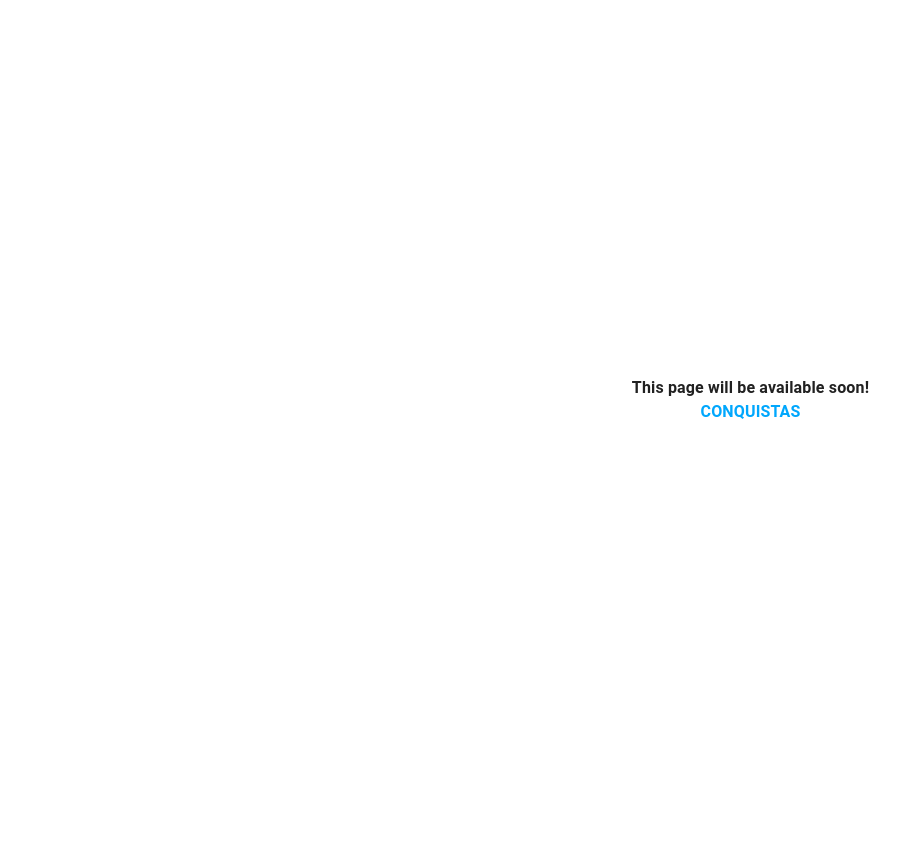
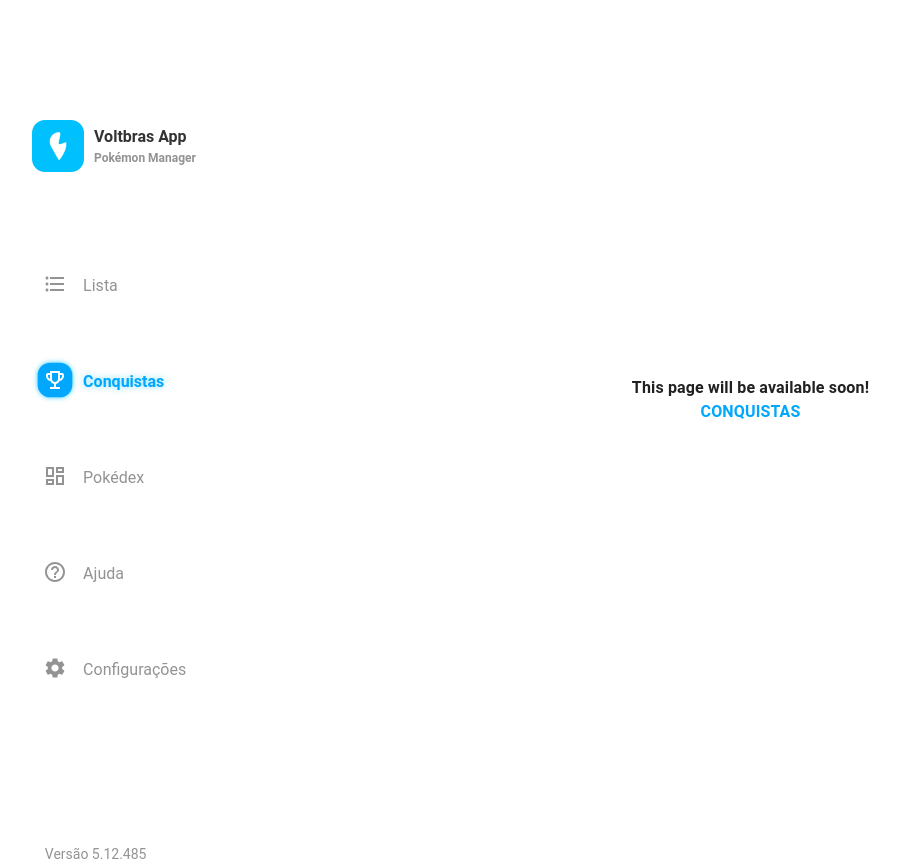
Before and after one commit to Lucas-zz/Pokedex_Front, a React (Create React App) app: page /achievements in a window 1280 px wide. Shown: the whole page, without its empty margins (32-932 px from the left). Before the commit the page ends 800 px from the top, so only its background shows below. Built offline with nearby package versions, Linux system fonts and the light colour scheme.

Commit message:
feat: sideBar menu finished

```diff
--- a/src/App.tsx
+++ b/src/App.tsx
@@ -6,6 +6,7 @@ import { AlertProvider } from './contexts/alertContext';
 import { GlobalStyle } from './style/reset';
 import Load from "./components/Load";
 import { lazy, Suspense } from "react";
+import SideBar from "./components/SideBar";
 
 const Loading = () => {
     return <Load />
@@ -30,6 +31,7 @@ function App() {
             <CssBaseline />
             <AlertProvider>
                 <BrowserRouter>
+                    <SideBar />
                     <Routes>
                         <Route path='/' element={<ListPage />} />
                         <Route path='/achievements' element={<AchievementsPage />} />
--- /dev/null
+++ b/src/components/SideBar/NavigationButton/index.tsx
@@ -0,0 +1,9 @@
+import { Button } from "./style";
+
+export default function NavigationButton({ active, children }: any) {
+    return (
+        <Button active={active}>
+            {children}
+        </Button>
+    )
+}
--- /dev/null
+++ b/src/components/SideBar/NavigationButton/style.tsx
@@ -0,0 +1,79 @@
+import styled from "styled-components";
+
+const Button = styled.button<any>`
+    width: 100%;
+    height: 100%;
+
+    border: none;
+    background-color: transparent;
+    cursor: pointer;
+
+    display: flex;
+    align-items: center;
+    color: #939393;
+
+    position: relative;
+    z-index: 2;
+
+    padding: 30px 0;
+
+    ${props => props.active
+        ? 'color: #00A7FD; text-shadow: 0px 0px 6px #00C1FD80; font-weight: bold;'
+        : ''};
+
+    & > span {
+        font-size: 16px;
+        padding-left: 10px;
+        text-align: left;
+        letter-spacing: 0px;
+        opacity: 1;
+
+        padding-top: 2.5px;
+    }
+
+    &:hover {
+        ${props => props.active ? '' : 'text-shadow: 0px 0px 6px #00C1FD80; color: #00C1FD80;'}
+    }
+
+    & > div {
+        width: 36px;
+        height: 36px;
+
+        display: flex;
+        align-items: center;
+        justify-content: center;
+
+        position: relative;
+
+        & > img {
+            width: 52px;
+            height: 52px;
+
+            display: flex;
+            align-items: center;
+            justify-content: center;
+
+            ${props => props.active ? '' : 'display: none;'}
+
+            position: absolute;
+            z-index: 1;
+        }
+
+        & > :last-child {
+            width: 24px;
+            height: 24px;
+
+            ${props => props.active ? 'color: #fff;' : ''}
+
+            position: absolute;
+            z-index: 2;
+        }
+    }
+
+
+
+`;
+
+export {
+    Button,
+}
--- /dev/null
+++ b/src/components/SideBar/index.tsx
@@ -0,0 +1,80 @@
+import { Container, Logo, LogoTextContainer, NavButtons, Version } from "./style";
+import { Link, useLocation } from 'react-router-dom';
+import NavigationButton from "./NavigationButton";
+
+import FormatListBulletedIcon from '@mui/icons-material/FormatListBulleted';
+import EmojiEventsOutlinedIcon from '@mui/icons-material/EmojiEventsOutlined';
+import DashboardOutlinedIcon from '@mui/icons-material/DashboardOutlined';
+import HelpOutlineOutlinedIcon from '@mui/icons-material/HelpOutlineOutlined';
+import SettingsIcon from '@mui/icons-material/Settings';
+
+import AppLogo from '../../assets/voltbras-logo@2x.png'
+import Retangle from '../../assets/retangulo-1491.svg';
+
+export default function SideBar() {
+    const location = useLocation();
+
+    function isActive(buttonPath: string) {
+        return location.pathname === buttonPath;
+    }
+
+    return (
+        <Container>
+            <Logo>
+                <img src={AppLogo} alt='Voltbras App logo' />
+                <LogoTextContainer>
+                    <div>Voltbras App</div>
+                    <div>Pokémon Manager</div>
+                </LogoTextContainer>
+            </Logo>
+            <NavButtons>
+                <Link to={'/'}>
+                    <NavigationButton active={isActive('/')}>
+                        <div>
+                            <img src={Retangle} alt='background rectangle on select' />
+                            <FormatListBulletedIcon />
+                        </div>
+                        <span>Lista</span>
+                    </NavigationButton>
+                </Link>
+                <Link to={'/achievements'}>
+                    <NavigationButton active={isActive('/achievements')}>
+                        <div>
+                            <img src={Retangle} alt='background rectangle on select' />
+                            <EmojiEventsOutlinedIcon />
+                        </div>
+                        <span>Conquistas</span>
+                    </NavigationButton>
+                </Link>
+                <Link to={'/pokedex'}>
+                    <NavigationButton active={isActive('/pokedex')}>
+                        <div>
+                            <img src={Retangle} alt='background rectangle on select' />
+                            <DashboardOutlinedIcon />
+                        </div>
+                        <span>Pokédex</span>
+                    </NavigationButton>
+                </Link>
+                <Link to={'/help'}>
+                    <NavigationButton active={isActive('/help')}>
+                        <div>
+                            <img src={Retangle} alt='background rectangle on select' />
+                            <HelpOutlineOutlinedIcon />
+                        </div>
+                        <span>Ajuda</span>
+                    </NavigationButton>
+                </Link>
+                <Link to={'/configurations'}>
+                    <NavigationButton active={isActive('/configurations')}>
+                        <div>
+                            <img src={Retangle} alt='background rectangle on select' />
+                            <SettingsIcon />
+                        </div>
+                        <span>Configurações</span>
+                    </NavigationButton>
+                </Link>
+            </NavButtons>
+            <Version>Versão 5.12.485</Version>
+        </Container>
+    );
+}
--- /dev/null
+++ b/src/components/SideBar/style.tsx
@@ -0,0 +1,81 @@
+import styled from "styled-components";
+
+const Container = styled.nav`
+    width: 285px;
+    min-height: 100vh;
+
+    padding-top: 15vh;
+    padding-left: 3vw;
+
+    display: flex;
+    flex-direction: column;
+
+    position: absolute;
+    z-index: 1;
+`;
+
+const NavButtons = styled.div`
+    width: 100%;
+
+    padding-left: 2.4vw;
+    padding-top: 8vh;
+    padding-bottom: 8vh;
+`
+
+const Logo = styled.div`
+    display: flex;
+
+    padding-left: 2vw;
+
+    & > img {
+        width: 52px;
+        height: 52px;
+    }
+`;
+
+const LogoTextContainer = styled.div`
+    width: 100%;
+
+    display: flex;
+    flex-direction: column;
+    justify-content: center;
+
+    padding-left: 10px;
+
+    & > :first-child {
+        font-size: 16px;
+        font-weight: bold;
+        letter-spacing: 0px;
+        color: #333;
+        opacity: 1;
+    }
+
+    & > :last-child {
+        font-size: 12px;
+        font-weight: bold;
+        letter-spacing: 0px;
+        color: #939393;
+        opacity: 1;
+    }
+`;
+
+const Version = styled.div`
+    width: 100%;
+
+    padding-top: 8vh;
+    padding-left: 3vw;
+
+    font-size: 14px;
+    font-weight: normal;
+    letter-spacing: 0px;
+    color: #939393;
+    opacity: 1;
+`;
+
+export {
+    Container,
+    NavButtons,
+    Logo,
+    LogoTextContainer,
+    Version
+}
```
